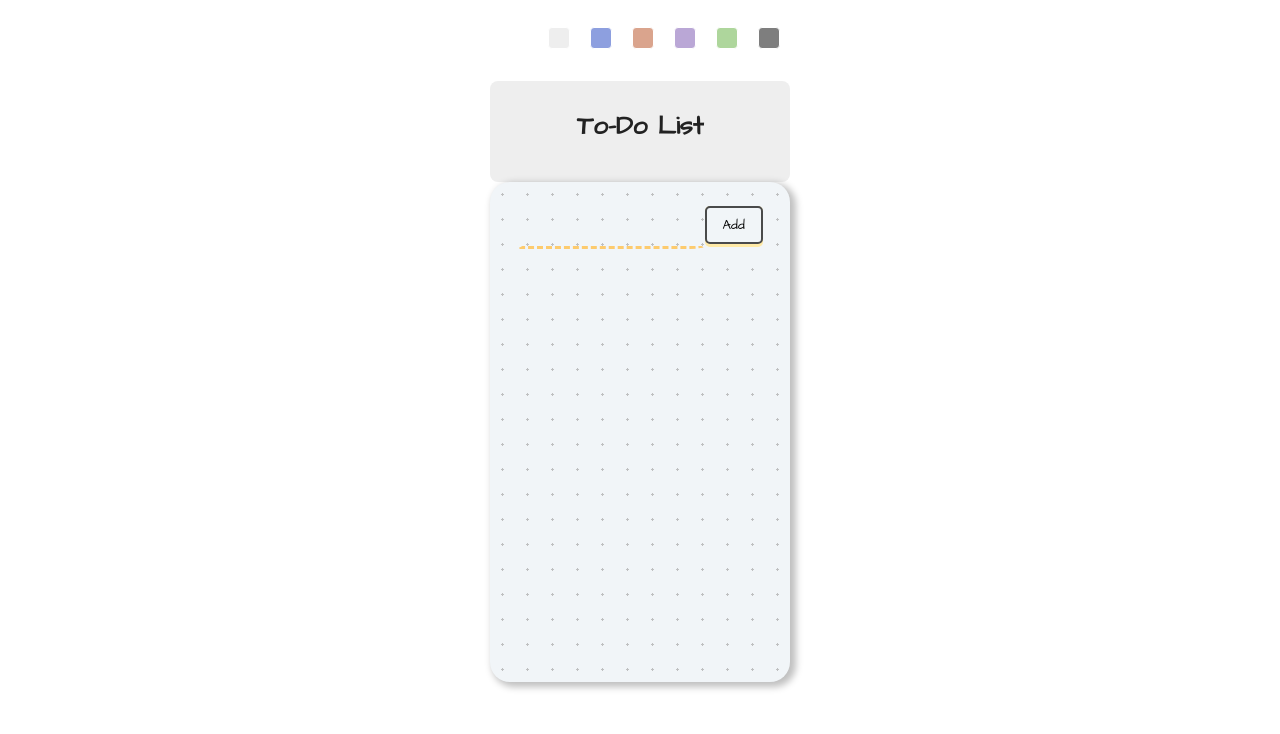
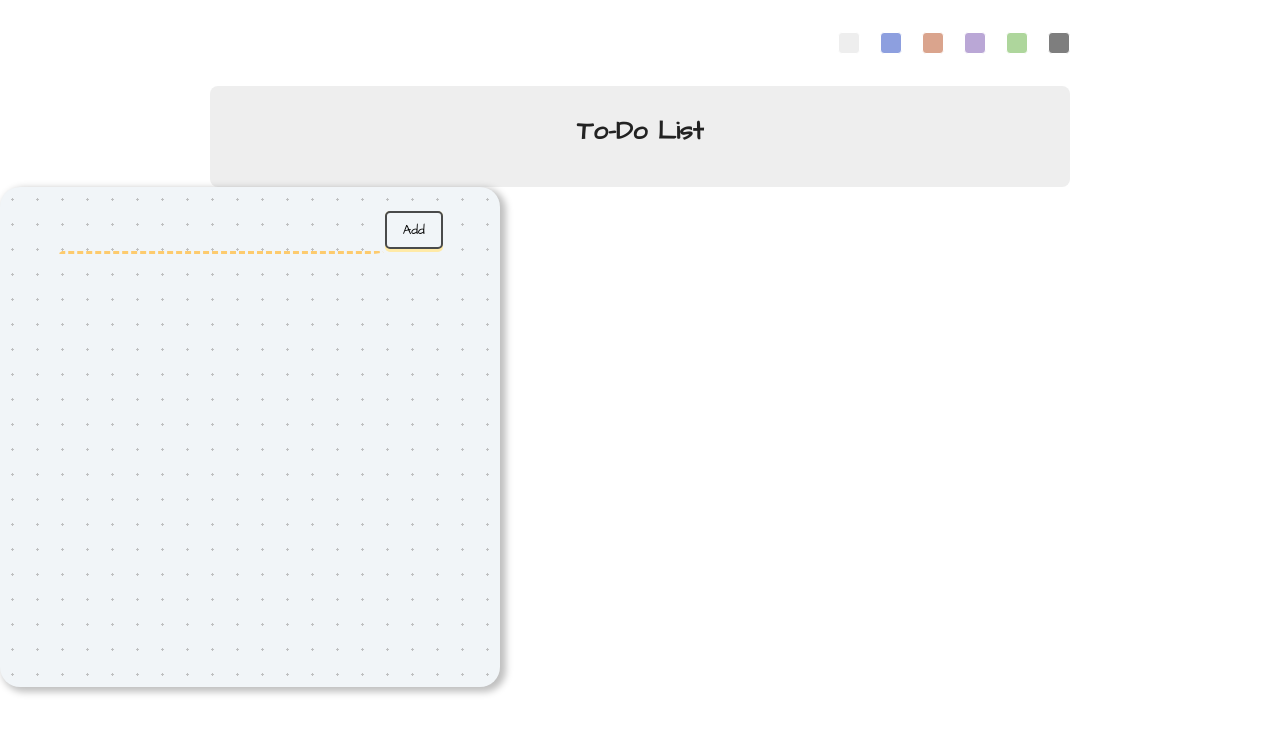
Before and after one commit to dynami07/dynami, a React (Create React App) app: page / in a window 1280 px wide. Shown: the top 734 px of the page. Built offline with nearby package versions, Linux system fonts and the light colour scheme.

Commit message:
Update styles.css

```diff
--- a/public/styles.css
+++ b/public/styles.css
@@ -6,19 +6,17 @@
 }
 
 body {
-  	margin: 0;
+
+	margin: 0;
 	padding: 0;
 	line-height: 1.6;
-  min-height: 70vh;
-  padding: 1rem;
-  display: flex;
+
   justify-content: center;
   align-items: center;
   color: hsl(198, 1%, 29%);
   font-family: "Architects Daughter", cursive;
   text-align: center;
   font-size: 130%;
-
 }
 
 .container {
```
